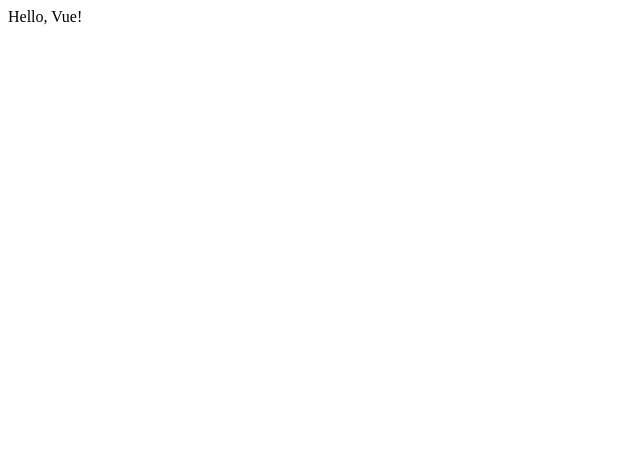
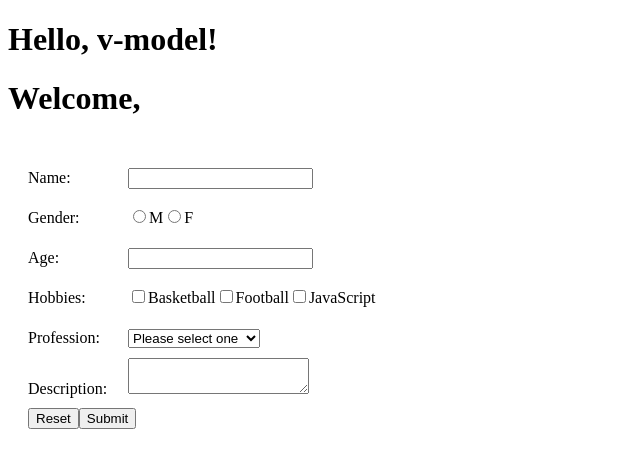
Before and after one commit to evelyntrann/learn-vue-3-with-bingyang, a Vue app: page / in a window 1280 px wide. Shown: the top 468 px of the page, without its empty margins (0-640 px from the left). Built offline with nearby package versions, Linux system fonts and the light colour scheme.

Commit message:
Form input bindings

```diff
--- a/src/App.vue
+++ b/src/App.vue
@@ -1,10 +1,109 @@
 <template>
-  <div>
-    Hello, Vue!
-  </div>
+  <h1>{{ message }}</h1>
+  <h1>Welcome, {{ formData.name }}</h1>
+  <form action="">
+    <div>
+      <span>Name:</span>
+      <span>
+        <!-- formData.name is synced after "change" event instead of "input" event. -->
+        <input type="text" v-model.lazy="formData.name" />
+      </span>
+    </div>
+    <div>
+      <span>Gender:</span>
+      <span>
+        <input type="radio" id="male" value="M" v-model="formData.gender" />
+        <label for="male">M</label>
+        <input type="radio" id="female" value="F" v-model="formData.gender" />
+        <label for="female">F</label>
+      </span>
+    </div>
+    <div>
+      <span>Age:</span>
+      <span>
+        <!-- Input is automatically typecast as a number. -->
+        <input type="text" id="age" v-model.number="formData.age" />
+      </span>
+    </div>
+    <div>
+      <span>Hobbies:</span>
+      <!-- We can bind multiple checkboxes to the same array. -->
+      <input type="checkbox" value="basketball" v-model="formData.hobbies" />
+      <label for="basketball">Basketball</label>
+      <input type="checkbox" value="football" v-model="formData.hobbies" />
+      <label for="football">Football</label>
+      <input type="checkbox" value="js" v-model="formData.hobbies" />
+      <label for="js">JavaScript</label>
+    </div>
+    <div>
+      <span>Profession:</span>
+      <select v-model="formData.profession">
+        <option value="">Please select one</option>
+        <option value="1">Software Engineer</option>
+        <option value="2">Data Scientist</option>
+        <option value="3">Product Manager</option>
+        <option value="4">Professor</option>
+      </select>
+    </div>
+    <div>
+      <span>Description:</span>
+      <!-- Leading and trailing whitespace is removed automatically. -->
+      <textarea
+        v-model.trim="formData.desc"
+        @keyup.enter="submitForm"
+      ></textarea>
+    </div>
+    <div>
+      <input type="reset" value="Reset" @click="resetForm" />
+      <!-- Prevent the form from submitting through form action. -->
+      <input type="submit" value="Submit" @click.prevent="submitForm" />
+    </div>
+  </form>
 </template>
 
 <script setup>
+import { ref } from 'vue'
+
+let message = ref('Hello, v-model!')
+
+let formData = ref({
+  name: '',
+  gender: '',
+  age: '',
+  hobbies: [],
+  profession: '',
+  desc: ''
+})
+
+function resetForm() {
+  formData.value = {
+    name: '',
+    gender: '',
+    age: '',
+    hobbies: [],
+    profession: '',
+    desc: ''
+  }
+}
+
+function submitForm() {
+  console.log(JSON.stringify(formData.value))
+  // We can use axios or fetch() to submit data to the back end.
+}
 </script>
-<style lang="scss" scoped>
+
+<style scoped>
+form {
+  padding: 20px;
+}
+
+form div {
+  height: 40px;
+  line-height: 40px;
+}
+
+form div span {
+  display: inline-block;
+  width: 100px;
+}
 </style>
```
